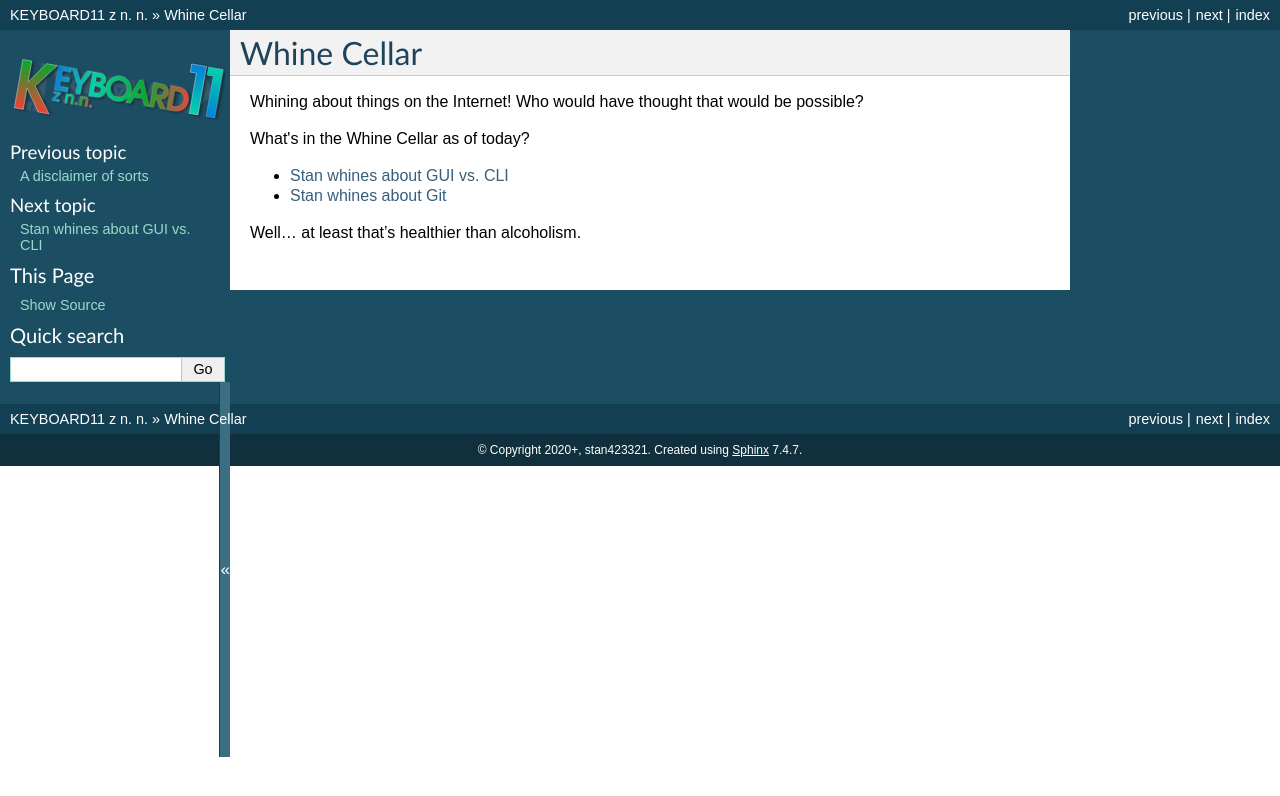
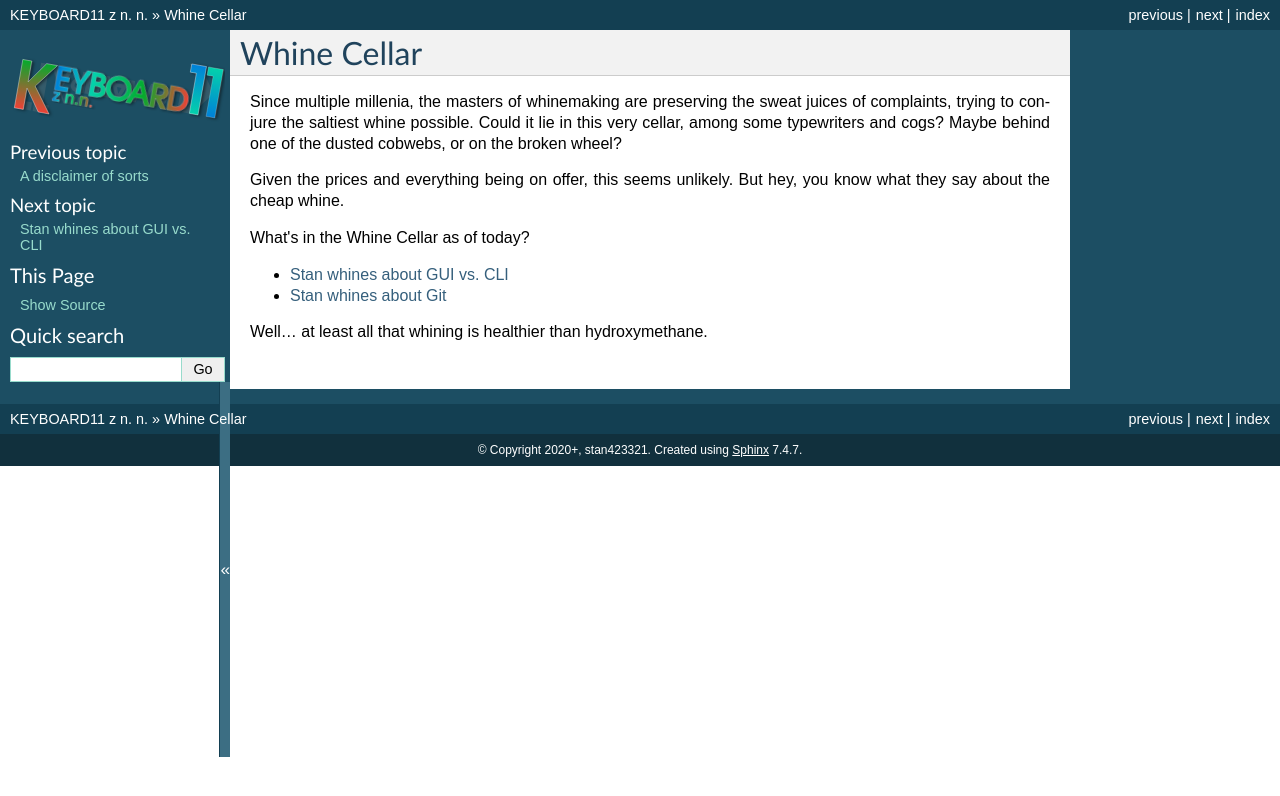
Before and after one commit to Keyboard11ZNN/keyboard11znn.github.io, a Sphinx documentation site: the page built from source/whinecellar.rst, in a window 1280 px wide. Shown: the top 796 px of the page. Built offline with Sphinx 7.4.7, drawn with Linux system fonts in a browser that asks for light colours.

Commit message:
Revised the Whine Cellar description

```diff
--- a/source/whinecellar.rst
+++ b/source/whinecellar.rst
@@ -2,8 +2,14 @@
 Whine Cellar
 ============
 
-Whining about things on the Internet! Who would have thought
-that would be possible?
+Since multiple millenia, the masters of whinemaking are preserving
+the sweat juices of complaints, trying to conjure the saltiest whine
+possible. Could it lie in this very cellar, among some typewriters
+and cogs? Maybe behind one of the dusted cobwebs, or on the broken
+wheel?
+
+Given the prices and everything being on offer, this seems unlikely.
+But hey, you know what they say about the cheap whine.
 
 .. toctree::
    :titlesonly:
@@ -13,4 +19,4 @@ that would be possible?
 
    whinecellar/*
 
-Well... at least that's healthier than alcoholism.
+Well... at least all that whining is healthier than hydroxymethane.
```
